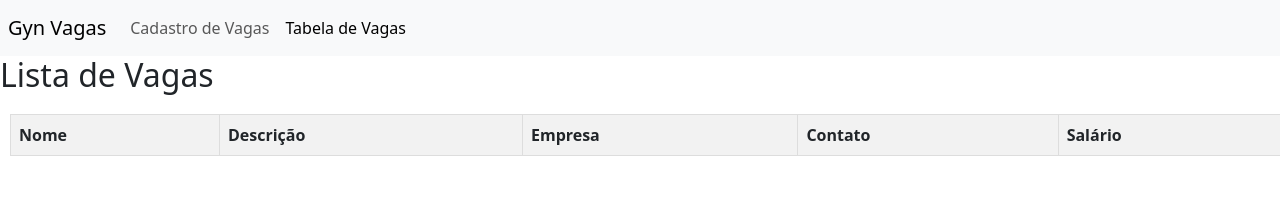
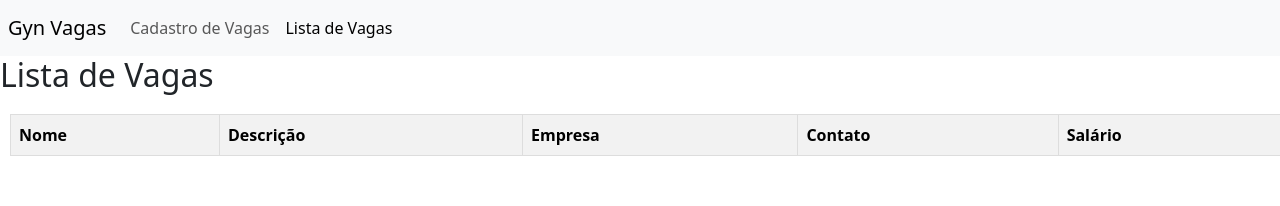
Before and after one commit to daniel-gondim/gyn-vagas-angular, an Angular app: page /tabela-de-vagas in a window 1280 px wide. Shown: the top 206 px of the page. Built offline with nearby package versions, Linux system fonts and the light colour scheme.

Commit message:
feat: corrige nome de exibição da rota e adiciona classe hover à tabela

```diff
--- a/src/app/navbar/navbar.component.html
+++ b/src/app/navbar/navbar.component.html
@@ -10,7 +10,7 @@
         <a class="nav-link" routerLink="/cadastro-de-vagas" routerLinkActive="active" ariaCurrentWhenActive="page">Cadastro de Vagas</a>
       </li>
       <li class="nav-item">
-        <a class="nav-link" routerLink="/tabela-de-vagas" routerLinkActive="active" ariaCurrentWhenActive="page">Tabela de Vagas</a>
+        <a class="nav-link" routerLink="/tabela-de-vagas" routerLinkActive="active" ariaCurrentWhenActive="page">Lista de Vagas</a>
       </li>
     </ul>
   </div>
--- a/src/app/tabela-vagas/tabela-vagas.component.html
+++ b/src/app/tabela-vagas/tabela-vagas.component.html
@@ -1,6 +1,6 @@
 <div class="tabela-vagas">
   <h2>Lista de Vagas</h2>
-  <table>
+  <table class="table table-hover">
     <thead>
       <tr>
         <th>Nome</th>
```
